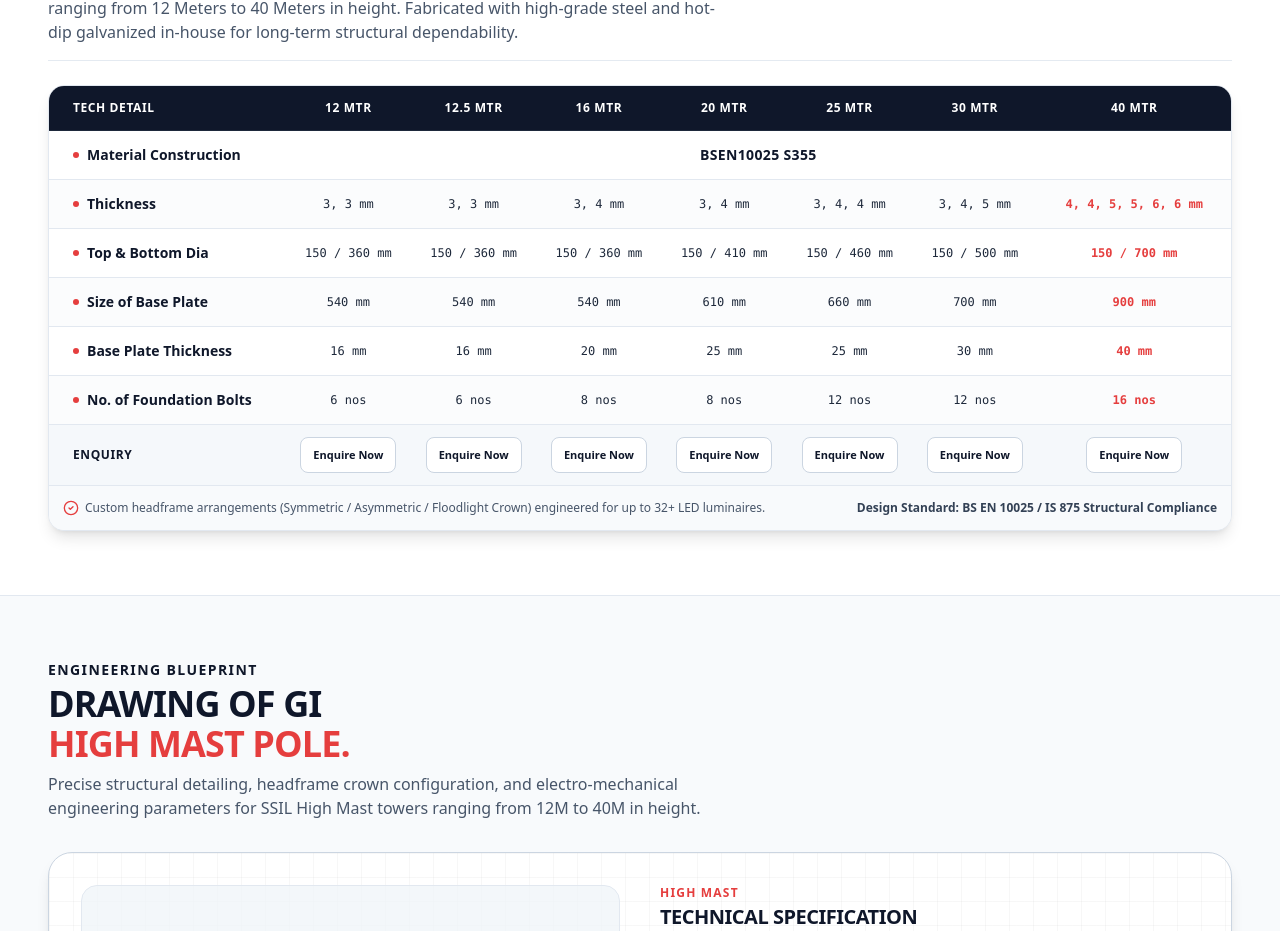
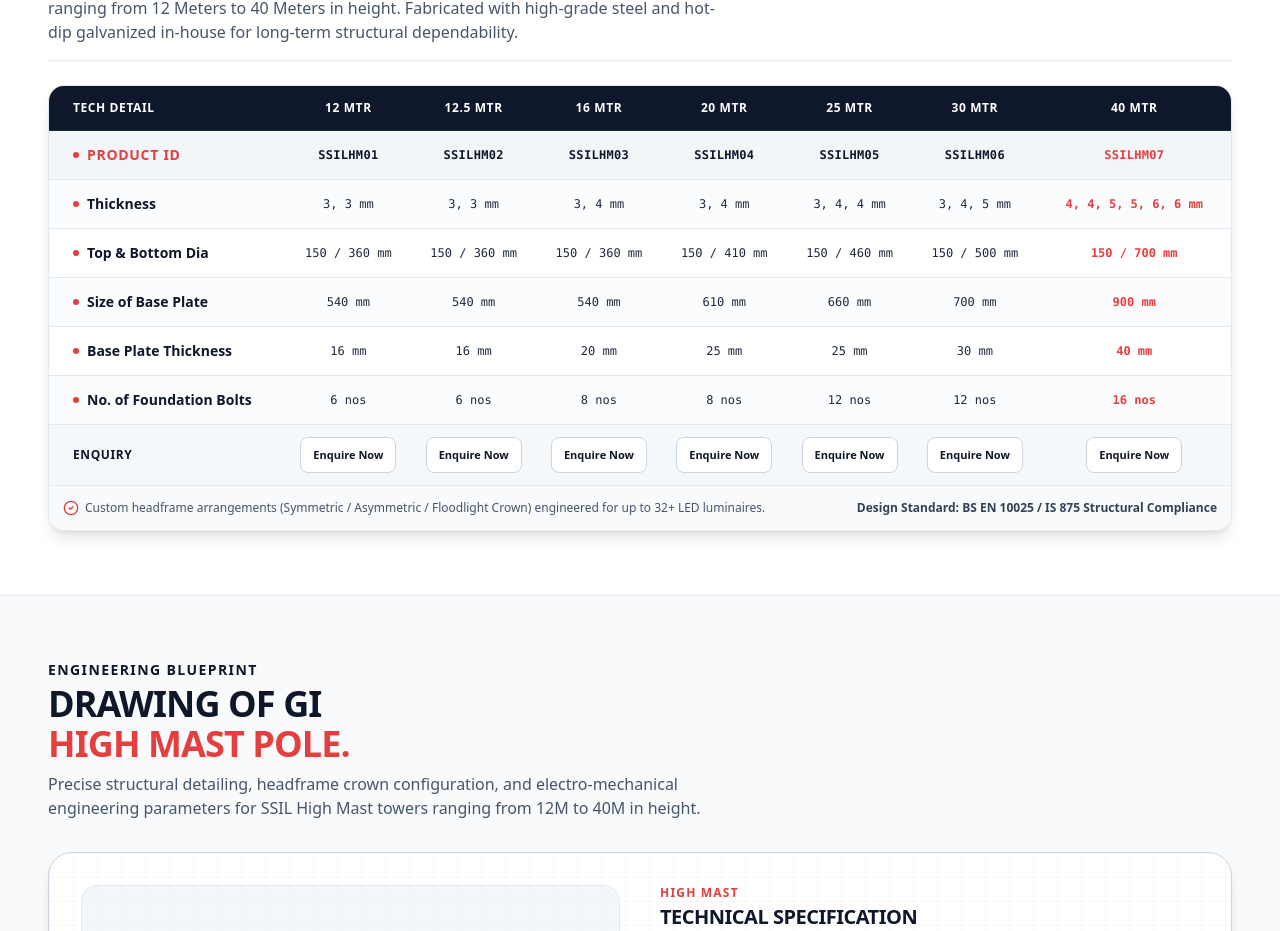
Before and after one commit to Harshit-SSPL/HarshitSSPL, a Next.js app in the folder frontend/: page /products/high-mast in a window 1280 px wide. Shown: the part 1351-2282 px from the top of the page. Built offline with nearby package versions, Linux system fonts and the light colour scheme.

Commit message:
Update High Mast product IDs and specifications

```diff
--- a/frontend/app/products/high-mast/page.tsx
+++ b/frontend/app/products/high-mast/page.tsx
@@ -22,20 +22,20 @@ interface HighMastSpecRow {
   m25: string;
   m30: string;
   m40: string;
-  isSpan?: boolean;
+  isProductId?: boolean;
 }
 
 const highMastSpecifications: HighMastSpecRow[] = [
   {
-    parameter: "Material Construction",
-    m12: "BSEN10025 S355",
-    m12_5: "BSEN10025 S355",
-    m16: "BSEN10025 S355",
-    m20: "BSEN10025 S355",
-    m25: "BSEN10025 S355",
-    m30: "BSEN10025 S355",
-    m40: "BSEN10025 S355",
-    isSpan: true,
+    parameter: "PRODUCT ID",
+    m12: "SSILHM01",
+    m12_5: "SSILHM02",
+    m16: "SSILHM03",
+    m20: "SSILHM04",
+    m25: "SSILHM05",
+    m30: "SSILHM06",
+    m40: "SSILHM07",
+    isProductId: true,
   },
   {
     parameter: "Thickness",
@@ -438,45 +438,38 @@ export default function HighMastPage() {
                     <tr
                       key={row.parameter}
                       className={`group hover:bg-ssil-red/5 dark:hover:bg-zinc-900/80 transition-colors ${
-                        idx % 2 === 1 ? "bg-slate-50/60 dark:bg-zinc-900/20" : ""
+                        row.isProductId
+                          ? "bg-slate-100/90 dark:bg-zinc-900/90 font-bold"
+                          : idx % 2 === 1
+                          ? "bg-slate-50/60 dark:bg-zinc-900/20"
+                          : ""
                       }`}
                     >
-                      <td className="py-3.5 px-4 sm:px-6 font-bold text-slate-900 dark:text-white group-hover:text-ssil-red transition-colors flex items-center gap-2">
+                      <td className={`py-3.5 px-4 sm:px-6 text-slate-900 dark:text-white group-hover:text-ssil-red transition-colors flex items-center gap-2 ${row.isProductId ? "font-black text-xs sm:text-sm text-ssil-red tracking-wider uppercase" : "font-bold"}`}>
                         <span className="w-1.5 h-1.5 rounded-full bg-ssil-red shrink-0" />
                         {row.parameter}
                       </td>
-                      {row.isSpan ? (
-                        <td
-                          colSpan={7}
-                          className="py-3.5 px-4 text-center font-bold text-slate-900 dark:text-white tracking-wide"
-                        >
+                      <td className={`py-3.5 px-3 sm:px-4 text-center font-mono text-[11px] sm:text-xs ${row.isProductId ? "font-black text-slate-900 dark:text-white tracking-wide" : ""}`}>
                         {row.m12}
                       </td>
-                      ) : (
-                        <>
-                          <td className="py-3.5 px-3 sm:px-4 text-center font-mono text-[11px] sm:text-xs">
-                            {row.m12}
-                          </td>
-                          <td className="py-3.5 px-3 sm:px-4 text-center font-mono text-[11px] sm:text-xs">
+                      <td className={`py-3.5 px-3 sm:px-4 text-center font-mono text-[11px] sm:text-xs ${row.isProductId ? "font-black text-slate-900 dark:text-white tracking-wide" : ""}`}>
                         {row.m12_5}
                       </td>
-                          <td className="py-3.5 px-3 sm:px-4 text-center font-mono text-[11px] sm:text-xs">
+                      <td className={`py-3.5 px-3 sm:px-4 text-center font-mono text-[11px] sm:text-xs ${row.isProductId ? "font-black text-slate-900 dark:text-white tracking-wide" : ""}`}>
                         {row.m16}
                       </td>
-                          <td className="py-3.5 px-3 sm:px-4 text-center font-mono text-[11px] sm:text-xs">
+                      <td className={`py-3.5 px-3 sm:px-4 text-center font-mono text-[11px] sm:text-xs ${row.isProductId ? "font-black text-slate-900 dark:text-white tracking-wide" : ""}`}>
                         {row.m20}
                       </td>
-                          <td className="py-3.5 px-3 sm:px-4 text-center font-mono text-[11px] sm:text-xs">
+                      <td className={`py-3.5 px-3 sm:px-4 text-center font-mono text-[11px] sm:text-xs ${row.isProductId ? "font-black text-slate-900 dark:text-white tracking-wide" : ""}`}>
                         {row.m25}
                       </td>
-                          <td className="py-3.5 px-3 sm:px-4 text-center font-mono text-[11px] sm:text-xs">
+                      <td className={`py-3.5 px-3 sm:px-4 text-center font-mono text-[11px] sm:text-xs ${row.isProductId ? "font-black text-slate-900 dark:text-white tracking-wide" : ""}`}>
                         {row.m30}
                       </td>
-                          <td className="py-3.5 px-4 sm:px-6 text-center font-mono text-[11px] sm:text-xs font-bold text-ssil-red">
+                      <td className={`py-3.5 px-4 sm:px-6 text-center font-mono text-[11px] sm:text-xs font-bold ${row.isProductId ? "font-black text-ssil-red tracking-wide" : "text-ssil-red"}`}>
                         {row.m40}
                       </td>
-                        </>
-                      )}
                     </tr>
                   ))}
 
@@ -485,11 +478,19 @@ export default function HighMastPage() {
                     <td className="py-3 px-4 sm:px-6 font-extrabold text-xs uppercase tracking-wider text-slate-900 dark:text-white">
                       ENQUIRY
                     </td>
-                    {["12M", "12.5M", "16M", "20M", "25M", "30M", "40M"].map((h) => (
-                      <td key={h} className="py-3 px-2 sm:px-3 text-center">
+                    {[
+                      { id: "SSILHM01", height: "12M" },
+                      { id: "SSILHM02", height: "12.5M" },
+                      { id: "SSILHM03", height: "16M" },
+                      { id: "SSILHM04", height: "20M" },
+                      { id: "SSILHM05", height: "25M" },
+                      { id: "SSILHM06", height: "30M" },
+                      { id: "SSILHM07", height: "40M" },
+                    ].map((item) => (
+                      <td key={item.id} className="py-3 px-2 sm:px-3 text-center">
                         <Button
                           size="sm"
-                          onClick={() => openEnquiry(`${h} High Mast Lighting Tower`)}
+                          onClick={() => openEnquiry(`${item.id} (${item.height} High Mast Tower)`)}
                           className="bg-white dark:bg-zinc-800 hover:bg-ssil-red hover:text-white text-slate-900 dark:text-white text-[11px] font-bold px-3 py-1 rounded-lg border border-slate-300 dark:border-zinc-700 transition-all shadow-xs"
                         >
                           Enquire Now
```
Lines whose indentation alone changed are shown as unchanged.
